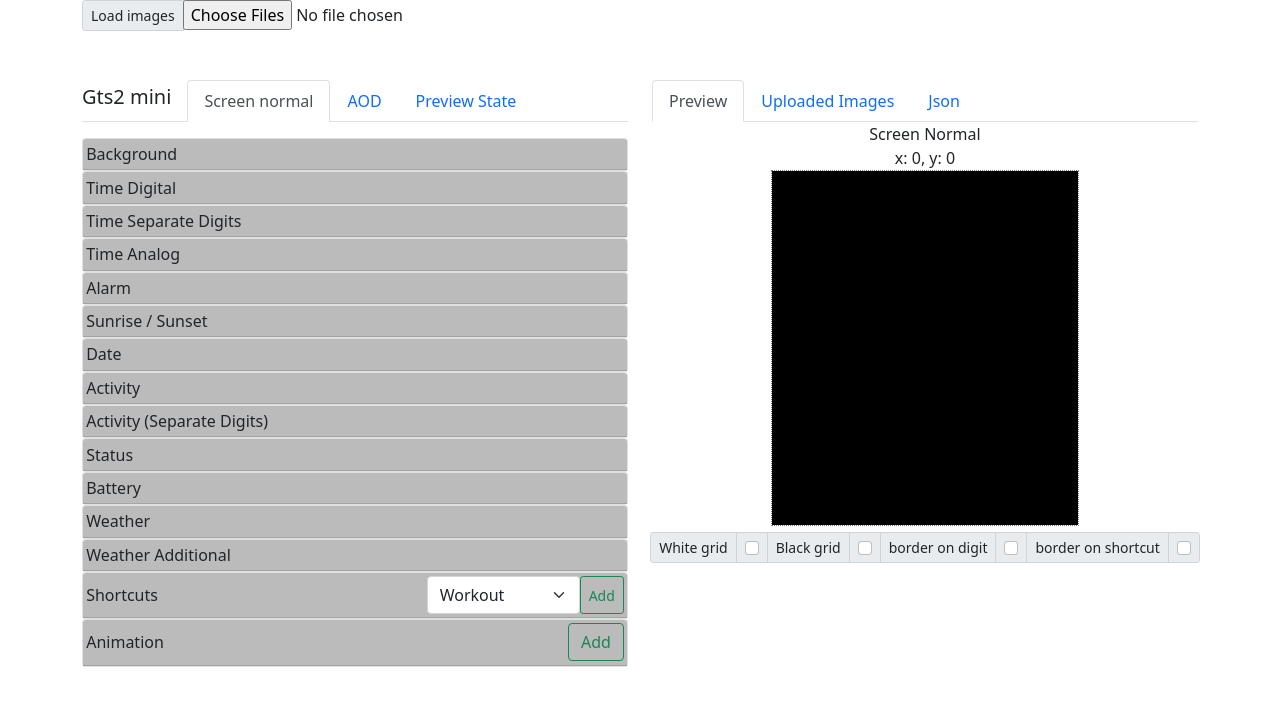
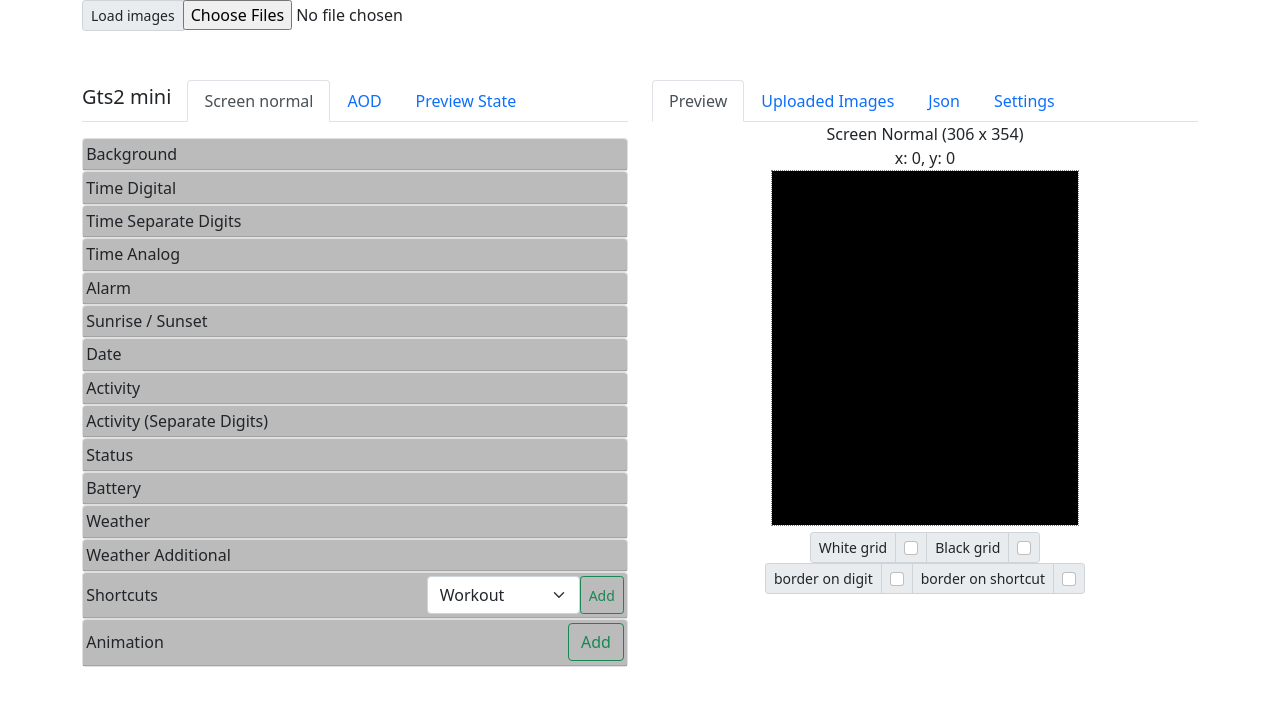
Before and after one commit to Tnxec2/amazfit-gts2mini-watchface-react, a React (Create React App) app: page / in a window 1280 px wide. Shown: the top 706 px of the page. Built offline with nearby package versions, Linux system fonts and the light colour scheme.

Commit message:
device settings

```diff
--- a/src/App.tsx
+++ b/src/App.tsx
@@ -1,5 +1,5 @@
 import "bootstrap/dist/css/bootstrap.min.css";
-import { FC, useState } from "react";
+import { FC, useEffect, useState } from "react";
 import { Col, Container, Row } from "react-bootstrap";
 import "./App.css";
 import FileLoaderComponent from "./app/components/main/fileLoader.component";
@@ -10,6 +10,8 @@ import { IImage } from "./app/model/image.model";
 import { WatchState } from "./app/model/watchState";
 import { WatchfaceContext } from "./app/context";
 import { WatchFace } from "./app/model/watchFace.gts2mini.model";
+import { Constant, IDevice } from "./app/shared/constant";
+import { getDeviceFromStorage } from "./app/components/main/settings.component";
 
 const App: FC = () => {
   const [images, setImages] = useState<IImage[]>([]);
@@ -18,6 +20,12 @@ const App: FC = () => {
 
   const [jsonName, setJsonName] = useState<string>(null);
   const [previewScreenNormal, setPreviewScreenNormal] = useState<boolean>(true);
+
+  const [device, setDevice] = useState<IDevice>(Constant.devices.gts2minie);
+
+  useEffect( () => {
+    setDevice(getDeviceFromStorage())
+  }, [])
 
   return (
     <WatchfaceContext.Provider
@@ -32,6 +40,8 @@ const App: FC = () => {
         setJsonName,
         previewScreenNormal,
         setPreviewScreenNormal,
+        device,
+        setDevice
       }}
     >
       <Container className="App d-flex flex-column min-vh-100 vh-100">
--- a/src/app/components/main/json.gts2mini.component.tsx
+++ b/src/app/components/main/json.gts2mini.component.tsx
@@ -3,12 +3,11 @@ import { Card } from "react-bootstrap";
 import { IWatchContext, WatchfaceContext } from "../../context";
 import { Activity, ActivitySeparateDigits, Alarm, AlwaysOnDisplay, Background, Battery, DateBlock, Progress, Shortcuts, Status, TimeDigital, TimeExtended, WatchJson, Weather } from "../../model/json.gts2minit.model";
 import { WatchActivityList, WatchAlarm, WatchAOD, WatchBackground, WatchBattery, WatchDate, WatchFace, WatchProgress, WatchShortcuts, WatchStatus, WatchTime, WatchTimeDigitalCommon, WatchWeather, WatchWeatherExt } from "../../model/watchFace.gts2mini.model";
-import { Constant } from "../../shared/constant";
 import cl from './JsonComponent.module.css';
 
 const JsonComponent: FC = () => {
 
-    const {watchface, jsonName } = useContext<IWatchContext>(WatchfaceContext);
+    const {watchface, jsonName, device } = useContext<IWatchContext>(WatchfaceContext);
 
     const [json, setJson] = useState<string>('')
 
@@ -24,7 +23,7 @@ const JsonComponent: FC = () => {
 
         let j: WatchJson = {
             Info: {
-                DeviceId: Constant.deviceId
+                DeviceId: device.deviceId
             },
             Background: getBackground(w.background),
             TimeExtended: getTimeExtended(w.time),
--- a/src/app/components/main/leftside.component.tsx
+++ b/src/app/components/main/leftside.component.tsx
@@ -1,9 +1,8 @@
 import { FC, useContext, useState } from "react";
 import { WatchfaceContext } from "../../context";
+import AodComponent from "../watchface/aod.component";
 import ScreenNormalcomponent from "../watchface/screennormal.component";
 import PreviewStatesComponent from "./previewstates.component";
-import AodComponent from "../watchface/aod.component";
-import { Constant } from "../../shared/constant";
 
 const tabs = [
   {
@@ -25,9 +24,11 @@ const tabs = [
 
 const LeftSideComponent: FC = () => {
 
-  const { setPreviewScreenNormal } = useContext(WatchfaceContext)
+  const { setPreviewScreenNormal, device } = useContext(WatchfaceContext)
 
   const [selectedTab, setSelectedTab] = useState<number>(0);
+
+
 
   function onclick(tabid: number) {
     setSelectedTab(tabid)
@@ -39,7 +40,7 @@ const LeftSideComponent: FC = () => {
     <div>
       <ul className="nav nav-tabs">
       <span className="navbar-brand mb-0 h1">
-        {Constant.DEVICE}
+        {device.title}
       </span>
         {tabs.map((tab) => {
           return (
--- a/src/app/components/main/preview.component.tsx
+++ b/src/app/components/main/preview.component.tsx
@@ -24,11 +24,6 @@ import { drawWeather } from "../../preview/weather.element";
 import Canvas from "./canvas.function";
 import cl from "./previewComponent.module.css";
 
-interface IProps {
-  width: number;
-  height: number;
-}
-
 const storage_items = {
   preview_white_grid: "preview_white_grid",
   preview_black_grid: "preview_black_grid",
@@ -36,8 +31,8 @@ const storage_items = {
   preview_shortcut_border: "preview_shortcut_border",
 };
 
-const PreviewComponent: FC<IProps> = ({ width, height }) => {
-  const { images, watchface, watchState, previewScreenNormal } =
+const PreviewComponent: FC = () => {
+  const { images, watchface, watchState, previewScreenNormal, device } =
     useContext<IWatchContext>(WatchfaceContext);
 
   const [x, setX] = useState<number>(0);
@@ -138,7 +133,7 @@ const PreviewComponent: FC<IProps> = ({ width, height }) => {
         shortCutBorder
       );
       drawTimeDigital(ctx, images, watchface.time, watchState, digitBorder);
-      drawTimeAnalog(ctx, images, watchface.time, watchState);
+      drawTimeAnalog(ctx, images, watchface.time, watchState, device.width, device.height);
     }
 
     if (watchface.animation.imageSetAnimation) {
@@ -194,7 +189,7 @@ const PreviewComponent: FC<IProps> = ({ width, height }) => {
         watchState,
         digitBorder
       );
-      drawTimeAnalogAod(ctx, images, watchface.aod.time.timeAnalog, watchState);
+      drawTimeAnalogAod(ctx, images, watchface.aod.time.timeAnalog, watchState, device.width, device.height);
     }
   }
 
@@ -205,8 +200,8 @@ const PreviewComponent: FC<IProps> = ({ width, height }) => {
     const rect = canvas.getBoundingClientRect();
     let x = event.clientX - rect.left;
     let y = event.clientY - rect.top;
-    x = Math.min(width, Math.max(0, Math.round(x)));
-    y = Math.min(height, Math.max(0, Math.round(y)));
+    x = Math.min(device.width, Math.max(0, Math.round(x)));
+    y = Math.min(device.height, Math.max(0, Math.round(y)));
     setX(x);
     setY(y);
   }
@@ -244,20 +239,20 @@ const PreviewComponent: FC<IProps> = ({ width, height }) => {
     if (!whiteGrid && !blackGrid) return;
     const stroke = whiteGrid ? "white" : "black";
     const step = 20;
-    for (let i = width / 2; i > 0; i -= step) {
-      drawLine(ctx, [i, 0], [i, height], stroke, 1);
+    for (let i = device.width / 2; i > 0; i -= step) {
+      drawLine(ctx, [i, 0], [i, device.height], stroke, 1);
     }
-    for (let i = width / 2; i < width; i += step) {
-      drawLine(ctx, [i, 0], [i, height], stroke, 1);
+    for (let i = device.width / 2; i < device.width; i += step) {
+      drawLine(ctx, [i, 0], [i, device.height], stroke, 1);
     }
-    for (let i = height / 2; i > 0; i -= step) {
-      drawLine(ctx, [0, i], [width, i], stroke, 1);
+    for (let i = device.height / 2; i > 0; i -= step) {
+      drawLine(ctx, [0, i], [device.width, i], stroke, 1);
     }
-    for (let i = height / 2; i < height; i += step) {
-      drawLine(ctx, [0, i], [width, i], stroke, 1);
+    for (let i = device.height / 2; i < device.height; i += step) {
+      drawLine(ctx, [0, i], [device.width, i], stroke, 1);
     }
-    drawLine(ctx, [width / 2 - 1, 0], [width / 2 - 1, height], stroke, 2);
-    drawLine(ctx, [0, height / 2 - 1], [width, height / 2 - 1], stroke, 2);
+    drawLine(ctx, [device.width / 2 - 1, 0], [device.width / 2 - 1, device.height], stroke, 2);
+    drawLine(ctx, [0, device.height / 2 - 1], [device.width, device.height / 2 - 1], stroke, 2);
   }
 
   function drawLine(
@@ -284,7 +279,7 @@ const PreviewComponent: FC<IProps> = ({ width, height }) => {
   return (
     <>
       <div className={cl.canvasCcontainer}>
-        {previewScreenNormal ? "Screen Normal" : "AOD"}
+        {previewScreenNormal ? "Screen Normal" : "AOD"} ({device.width} x {device.height})
         <div>
           x: {x}, y: {y}
         </div>
@@ -292,18 +287,14 @@ const PreviewComponent: FC<IProps> = ({ width, height }) => {
           id="canvasPreview"
           draw={draw}
           className={cl.canvasPreview}
-          width={width}
-          height={height}
+          width={device.width}
+          height={device.height}
           onClick={getCursorPosition}
         />
       </div>
 
       <div className="container d-flex justify-content-center">
-        <div>
-          <div
-            className="input-group input-group-sm"
-            style={{ width: "max-content" }}
-          >
+          <div className="input-group input-group-sm" style={{ width: "max-content" }}>
             <span className="input-group-text" id="addon-wrapping">
               White grid
             </span>
@@ -326,6 +317,10 @@ const PreviewComponent: FC<IProps> = ({ width, height }) => {
                 onChange={onToggleBlackGrid}
               />
             </div>
+          </div>
+        </div>
+        <div className="container d-flex justify-content-center">
+          <div className="input-group input-group-sm" style={{ width: "max-content" }}>
             <span className="input-group-text" id="addon-wrapping">
               border on digit
             </span>
@@ -350,7 +345,6 @@ const PreviewComponent: FC<IProps> = ({ width, height }) => {
             </div>
           </div>
         </div>
-      </div>
     </>
   );
 };
--- a/src/app/components/main/rightside.component.tsx
+++ b/src/app/components/main/rightside.component.tsx
@@ -1,13 +1,14 @@
 import { FC, useState } from "react";
-import { Constant } from "../../shared/constant";
 import JsonComponent from "./json.gts2mini.component";
 import PreviewComponent from "./preview.component";
+import SettingsComponent from "./settings.component";
 import UploadedImagesomponent from "./uploadedImages.component";
 
 const tabs = [
-  { id: 0, name: "Preview", el: <PreviewComponent width={Constant.width} height={Constant.height} /> },
+  { id: 0, name: "Preview", el: <PreviewComponent /> },
   { id: 1, name: "Uploaded Images", el:  <UploadedImagesomponent />},
   { id: 2, name: "Json", el: <JsonComponent /> },
+  { id: 3, name: "Settings", el: <SettingsComponent /> },
 ];
 
 const RightSideComponent: FC = () => {
--- /dev/null
+++ b/src/app/components/main/settings.component.tsx
@@ -0,0 +1,46 @@
+import React, { useContext } from 'react';
+import { Card } from 'react-bootstrap';
+import { WatchfaceContext } from '../../context';
+import { Constant, IDevice } from '../../shared/constant';
+
+const SettingsComponent = () => {
+
+    const {device, setDevice} = useContext(WatchfaceContext)
+
+    function saveDevice(device: IDevice): void {
+        localStorage.setItem(Constant.DEVICE_KEY, JSON.stringify(device));
+        setDevice(device);
+    }
+
+    return (
+        <Card className="mt-3">
+            <Card.Header>
+                Device
+            </Card.Header>
+            <Card.Body>
+            <div className="form-check">
+                <input className="form-check-input" type="radio" name="device" id="device_gts2mini" value="gts2mini"
+                checked={device.deviceId === Constant.devices.gts2minie.deviceId} onChange={() => saveDevice(Constant.devices.gts2minie)} />
+                <label className="form-check-label">
+                    {Constant.devices.gts2minie.title}
+                </label>
+            </div>
+            <div className="form-check">
+                <input className="form-check-input" type="radio" name="device" id="device_bipu" value="bipu"
+                checked={device.deviceId === Constant.devices.bipu.deviceId} onChange={() => saveDevice(Constant.devices.bipu)} />
+                <label className="form-check-label">
+                    {Constant.devices.bipu.title}
+                </label>
+            </div>
+                </Card.Body>
+        </Card>
+    );
+};
+
+export default SettingsComponent;
+
+export function getDeviceFromStorage(): IDevice {
+    let device: IDevice = JSON.parse(localStorage.getItem(Constant.DEVICE_KEY))
+    if (!device) device = Constant.devices.gts2minie
+    return device
+}
--- a/src/app/context/index.ts
+++ b/src/app/context/index.ts
@@ -2,6 +2,7 @@ import {createContext} from 'react'
 import { IImage } from '../model/image.model';
 import { WatchFace } from '../model/watchFace.gts2mini.model';
 import { WatchState } from '../model/watchState';
+import { IDevice } from '../shared/constant';
 
 export const WatchfaceContext = createContext(null);
 
@@ -16,4 +17,6 @@ export interface IWatchContext {
     setJsonName(jsonName: string): void,
     previewScreenNormal: boolean,
     setPreviewScreenNormal(s: boolean): void,
+    device: IDevice,
+    setDevice(device: IDevice): void,
   }
--- a/src/app/preview/clockHand.element.tsx
+++ b/src/app/preview/clockHand.element.tsx
@@ -1,5 +1,4 @@
 import { findImageById } from "../shared/helper";
-import { Constant } from "../shared/constant";
 import { IImage } from "../model/image.model";
 import { WatchClockHand } from "../model/watchFace.gts2mini.model";
 import { Coordinates } from "../model/json.gts2minit.model";
@@ -10,7 +9,9 @@ export default function drawclockhand(
     clockHand: WatchClockHand,
     value: number,
     total: number,
-    commonCenterCoordinates: Coordinates ) {
+    commonCenterCoordinates: Coordinates,
+    width: number,
+    height: number ) {
         if (total === null) return
         if (clockHand.json.ImageIndex >= 0) {
             let x = 0
@@ -20,8 +21,8 @@ export default function drawclockhand(
                 y = clockHand.json.CenterCoordinates ? clockHand.json.CenterCoordinates.Y : 0
 
                 if ( ! clockHand.json.CenterCoordinates?.X && !clockHand.json.CenterCoordinates?.X ) {
-                    x = clockHand.json.CenterCoordinates?.X ? clockHand.json.CenterCoordinates?.X : Constant.width / 2
-                    y = clockHand.json.CenterCoordinates?.Y ? clockHand.json.CenterCoordinates?.X : Constant.height / 2
+                    x = clockHand.json.CenterCoordinates?.X ? clockHand.json.CenterCoordinates?.X : width / 2
+                    y = clockHand.json.CenterCoordinates?.Y ? clockHand.json.CenterCoordinates?.X : height / 2
                 }
             } else {
                 x = commonCenterCoordinates.X ? commonCenterCoordinates.X : 0
--- a/src/app/shared/constant.tsx
+++ b/src/app/shared/constant.tsx
@@ -1,9 +1,19 @@
+export interface IDevice {
+  width: number,
+  height: number,
+  deviceId: number,
+  title: string,
+}
+
 export class Constant {
+  static readonly DEVICE_KEY = "com.kontranik.gts2editor.device";
   static readonly NONE = "None";
   static readonly startImageIndex = 0;
-  static readonly width: number = 306;
-  static readonly height: number = 354;
-  static readonly deviceId: number = 73;
-  static readonly DEVICE = 'Gts2 mini';
+  static readonly default_device_id = 73;
 
+
+  static readonly devices = {
+    gts2minie: { width: 306, height: 354, deviceId: 73, title: 'Gts2 mini' },
+    bipu: { width: 302, height: 320, deviceId: 71, title: 'Bip U' },
+  }
 }
```
Also changed, not shown: src/app/preview/timeAnalog.element.tsx (+7 -5 lines), src/app/preview/timeAnalogAod.element.tsx (+6 -4 lines).
